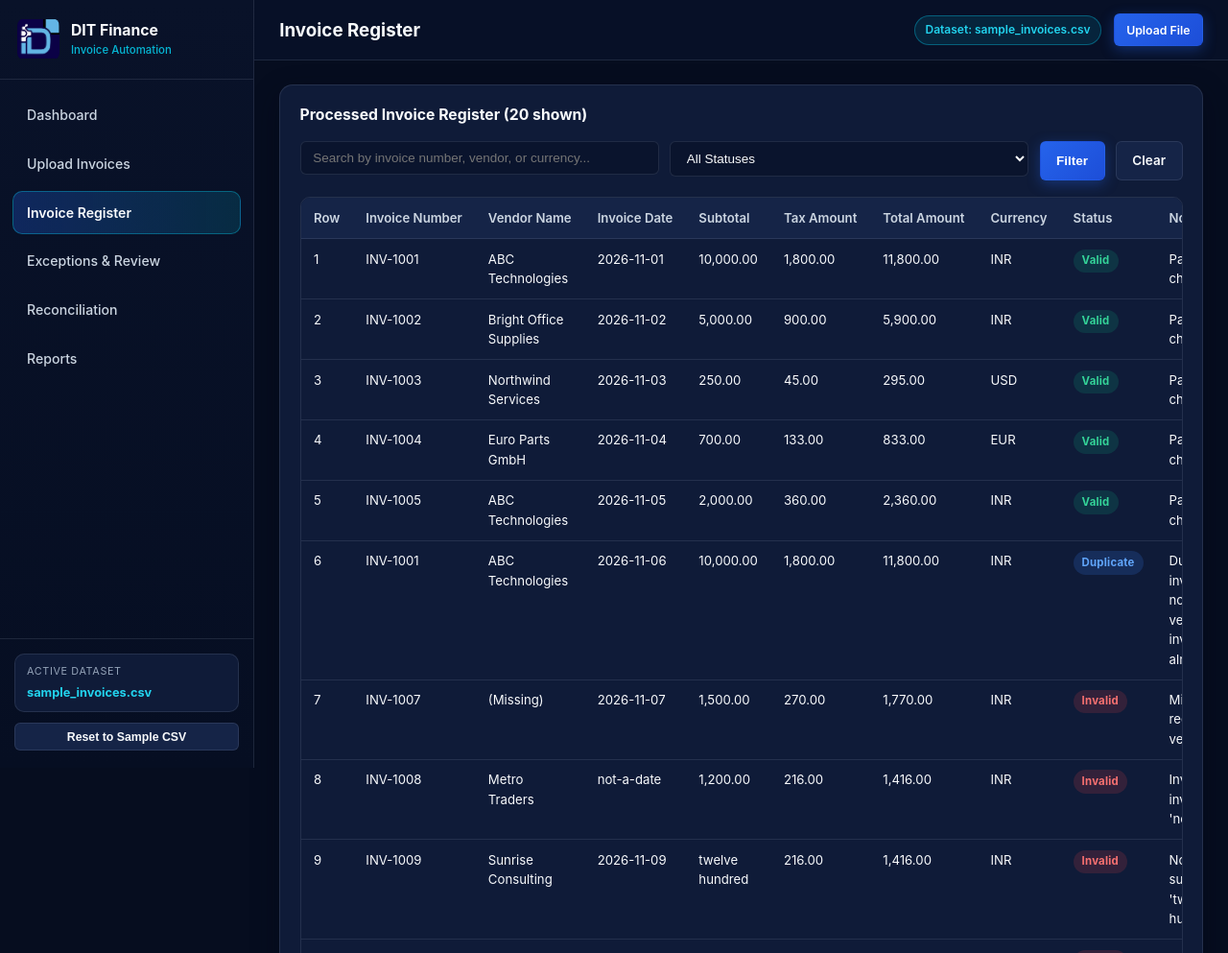
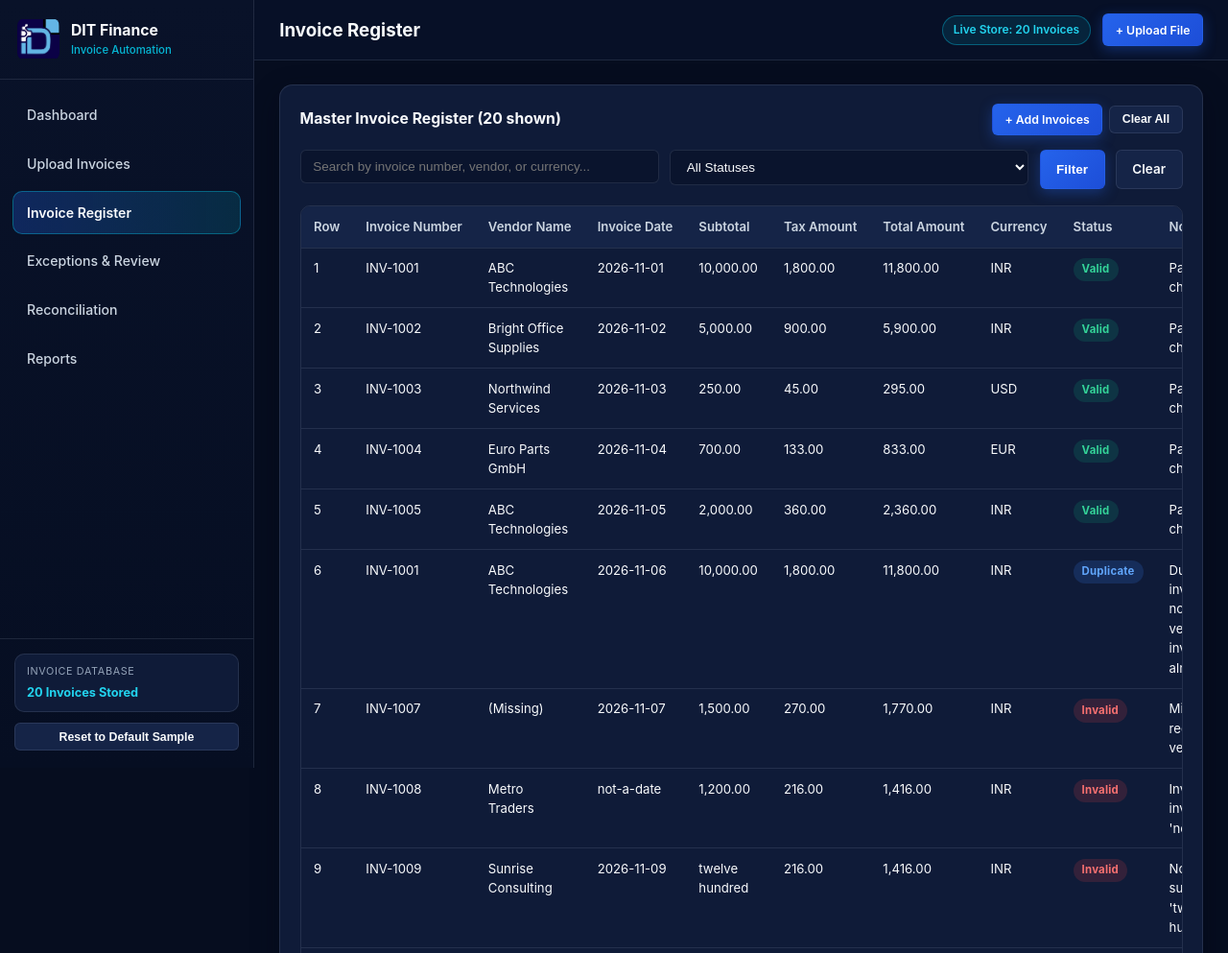
Before and after one commit to novena290508-art/DIT_Invoice_Processing_Automation, a Flask app: page /invoices in a window 1280 px wide. Shown: the top 993 px of the page at 96% size. Run offline with Flask 3, Linux system fonts and the light colour scheme.

Commit message:
Transform to cumulative master invoice store with append mode, per-row delete actions, and clear/reset controls

```diff
--- a/src/main.py
+++ b/src/main.py
@@ -25,6 +25,7 @@ from src.report_generator import generate_all_reports
 PROJECT_ROOT = Path(__file__).resolve().parent.parent
 SAMPLE_DATA_PATH = PROJECT_ROOT / "data" / "sample" / "sample_invoices.csv"
 UPLOAD_FOLDER = PROJECT_ROOT / "data" / "input"
+MASTER_STORE_PATH = UPLOAD_FOLDER / "master_invoice_register.csv"
 ALLOWED_EXTENSIONS = {".csv", ".xlsx"}
 
 SAFE_DATA_LOAD_ERROR = (
@@ -53,15 +54,26 @@ app.config["SECRET_KEY"] = (
 )
 app.config["MAX_CONTENT_LENGTH"] = 16 * 1024 * 1024
 
-# NOTE: Global APP_STATE is intended strictly for a single-user local demonstration
-# and is not designed for simultaneous multi-user production sessions.
 APP_STATE: Dict[str, Any] = {
-    "active_file": SAMPLE_DATA_PATH,
-    "active_filename": SAMPLE_DATA_PATH.name,
     "cached_path": None,
     "cached_mtime": None,
     "cached_data": None,
 }
+
+
+def _ensure_master_store() -> Path:
+    UPLOAD_FOLDER.mkdir(parents=True, exist_ok=True)
+    if not MASTER_STORE_PATH.exists():
+        if SAMPLE_DATA_PATH.exists():
+            import shutil
+            shutil.copyfile(SAMPLE_DATA_PATH, MASTER_STORE_PATH)
+        else:
+            import pandas as pd
+            pd.DataFrame(columns=[
+                "invoice_number", "vendor_name", "invoice_date",
+                "subtotal", "tax_amount", "total_amount", "currency"
+            ]).to_csv(MASTER_STORE_PATH, index=False)
+    return MASTER_STORE_PATH
 
 
 def _is_allowed_file(filename: str) -> bool:
@@ -69,12 +81,7 @@ def _is_allowed_file(filename: str) -> bool:
 
 
 def _get_processed_data() -> Dict[str, Any]:
-    active_path = Path(APP_STATE["active_file"])
-    if not active_path.exists():
-        active_path = SAMPLE_DATA_PATH
-        APP_STATE["active_file"] = SAMPLE_DATA_PATH
-        APP_STATE["active_filename"] = SAMPLE_DATA_PATH.name
-
+    active_path = _ensure_master_store()
     mtime = active_path.stat().st_mtime
     if (
         APP_STATE["cached_data"] is not None
@@ -83,16 +90,35 @@ def _get_processed_data() -> Dict[str, Any]:
     ):
         return APP_STATE["cached_data"]
 
-    df = read_invoice_file(active_path)
+    try:
+        df = read_invoice_file(active_path)
+    except Exception as exc:
+        logger.warning("Could not read master store (%s), reinitializing: %s", active_path, exc)
+        import pandas as pd
+        df = pd.DataFrame(columns=[
+            "invoice_number", "vendor_name", "invoice_date",
+            "subtotal", "tax_amount", "total_amount", "currency"
+        ])
+
     processed = process_invoices(df)
     report_paths = generate_all_reports(processed)
     processed["report_paths"] = report_paths
-    processed["active_filename"] = APP_STATE["active_filename"]
+    processed["active_filename"] = "Master Invoice Database"
 
     APP_STATE["cached_path"] = str(active_path)
     APP_STATE["cached_mtime"] = mtime
     APP_STATE["cached_data"] = processed
     return processed
+
+
+@app.context_processor
+def inject_global_data():
+    try:
+        data = _get_processed_data()
+        count = data["summary"].get("total_invoices", 0)
+    except Exception:
+        count = 0
+    return {"global_invoice_count": count}
 
 
 @app.route("/")
@@ -155,11 +181,39 @@ def upload():
 
         try:
             uploaded.save(saved_path)
-            df = read_invoice_file(saved_path)
-            processed = process_invoices(df)
-            report_paths = generate_all_reports(processed)
-            processed["report_paths"] = report_paths
-            processed["active_filename"] = safe_name
+            new_df = read_invoice_file(saved_path)
+            master_path = _ensure_master_store()
+
+            try:
+                import pandas as pd
+                existing_df = read_invoice_file(master_path)
+            except Exception:
+                import pandas as pd
+                existing_df = pd.DataFrame(columns=[
+                    "invoice_number", "vendor_name", "invoice_date",
+                    "subtotal", "tax_amount", "total_amount", "currency"
+                ])
+
+            upload_mode = request.form.get("upload_mode", "append").strip().lower()
+            if upload_mode == "replace":
+                combined_df = new_df.copy()
+            else:
+                combined_df = pd.concat([existing_df, new_df], ignore_index=True)
+
+            combined_df.to_csv(master_path, index=False)
+            APP_STATE["cached_data"] = None
+            APP_STATE["cached_mtime"] = None
+            _get_processed_data()
+
+            if upload_mode == "replace":
+                flash(f"Replaced database with {len(new_df)} invoice(s) from '{safe_name}'.", "success")
+            else:
+                flash(
+                    f"Successfully added {len(new_df)} invoice(s) from '{safe_name}'. Total invoices stored: {len(combined_df)}.",
+                    "success",
+                )
+            logger.info("Updated master invoice dataset with %d rows from %s (mode=%s). Total=%d", len(new_df), safe_name, upload_mode, len(combined_df))
+            return redirect(url_for("invoices"))
         except (FileNotFoundError, DataReaderError) as exc:
             saved_path.unlink(missing_ok=True)
             logger.warning("Rejected uploaded file (%s): %s", safe_name, exc)
@@ -171,17 +225,7 @@ def upload():
             flash(SAFE_UNEXPECTED_ERROR, "error")
             return redirect(url_for("upload"))
 
-        APP_STATE["active_file"] = saved_path
-        APP_STATE["active_filename"] = safe_name
-        APP_STATE["cached_path"] = str(saved_path)
-        APP_STATE["cached_mtime"] = saved_path.stat().st_mtime
-        APP_STATE["cached_data"] = processed
-
-        logger.info("Activated uploaded invoice dataset: %s", saved_path.name)
-        flash(f"Successfully uploaded and processed '{safe_name}'.", "success")
-        return redirect(url_for("dashboard"))
-
-    return render_template("upload.html", active_filename=APP_STATE["active_filename"])
+    return render_template("upload.html", active_filename="Master Invoice Database")
 
 
 @app.route("/invoices")
@@ -222,6 +266,52 @@ def invoices():
         status_filter=status_filter,
         active_filename=data["active_filename"],
     )
+
+
+@app.route("/invoices/delete/<int:row_number>", methods=["POST"])
+def delete_invoice(row_number: int):
+    try:
+        master_path = _ensure_master_store()
+        df = read_invoice_file(master_path)
+        row_idx = row_number - 1
+        if 0 <= row_idx < len(df):
+            inv_num = str(df.iloc[row_idx].get("invoice_number", "")).strip() or f"Row {row_number}"
+            df = df.drop(df.index[row_idx]).reset_index(drop=True)
+            df.to_csv(master_path, index=False)
+            APP_STATE["cached_data"] = None
+            APP_STATE["cached_mtime"] = None
+            _get_processed_data()
+            flash(f"Invoice '{inv_num}' (Row #{row_number}) has been deleted.", "success")
+        else:
+            flash(f"Invoice at row #{row_number} not found.", "error")
+    except Exception as exc:
+        logger.exception("Error deleting invoice at row %d: %s", row_number, exc)
+        flash("Failed to delete invoice.", "error")
+
+    referrer = request.referrer
+    if referrer and any(k in referrer for k in ("invoices", "exceptions", "dashboard")):
+        return redirect(referrer)
+    return redirect(url_for("invoices"))
+
+
+@app.route("/invoices/clear-all", methods=["POST"])
+def clear_all_invoices():
+    try:
+        master_path = _ensure_master_store()
+        import pandas as pd
+        empty_df = pd.DataFrame(columns=[
+            "invoice_number", "vendor_name", "invoice_date",
+            "subtotal", "tax_amount", "total_amount", "currency"
+        ])
+        empty_df.to_csv(master_path, index=False)
+        APP_STATE["cached_data"] = None
+        APP_STATE["cached_mtime"] = None
+        _get_processed_data()
+        flash("All invoices have been cleared from the database.", "info")
+    except Exception as exc:
+        logger.exception("Error clearing all invoices: %s", exc)
+        flash("Failed to clear invoices.", "error")
+    return redirect(url_for("invoices"))
 
 
 @app.route("/exceptions")
@@ -326,12 +416,17 @@ def api_dashboard_data():
 
 @app.route("/reset-sample", methods=["POST"])
 def reset_sample():
-    APP_STATE["active_file"] = SAMPLE_DATA_PATH
-    APP_STATE["active_filename"] = SAMPLE_DATA_PATH.name
-    APP_STATE["cached_path"] = None
-    APP_STATE["cached_mtime"] = None
-    APP_STATE["cached_data"] = None
-    flash("Reset active dataset to sample_invoices.csv.", "info")
+    try:
+        master_path = _ensure_master_store()
+        import shutil
+        shutil.copyfile(SAMPLE_DATA_PATH, master_path)
+        APP_STATE["cached_data"] = None
+        APP_STATE["cached_mtime"] = None
+        _get_processed_data()
+        flash("Reset invoice database to default sample dataset.", "info")
+    except Exception as exc:
+        logger.exception("Error resetting to sample dataset: %s", exc)
+        flash("Failed to reset dataset.", "error")
     return redirect(url_for("dashboard"))
 
 
--- a/static/css/style.css
+++ b/static/css/style.css
@@ -112,6 +112,10 @@ code {
 .btn-secondary { background: var(--bg-surface-elevated); color: var(--text-primary); border-color: var(--border-subtle); }
 .btn-secondary:hover { border-color: var(--border-accent); background: #1b2d56; }
 .btn-sm { padding: 0.42rem 0.82rem; font-size: 0.82rem; }
+.btn-xs { padding: 0.22rem 0.55rem; font-size: 0.76rem; border-radius: var(--radius-sm); font-weight: 600; }
+.btn-danger { background: rgba(239, 68, 68, 0.16); color: #fca5a5; border: 1px solid rgba(239, 68, 68, 0.45); }
+.btn-danger:hover { background: #ef4444; color: #ffffff; border-color: #ef4444; box-shadow: 0 2px 8px rgba(239, 68, 68, 0.35); }
+.action-cell { text-align: center; white-space: nowrap; }
 .btn-block { width: 100%; }
 .flash-container { display: flex; flex-direction: column; gap: 0.65rem; }
 .alert { padding: 0.85rem 1.05rem; border-radius: var(--radius-md); border: 1px solid var(--border-subtle); font-size: 0.92rem; font-weight: 500; }
--- a/templates/base.html
+++ b/templates/base.html
@@ -42,11 +42,11 @@
 
             <div class="sidebar-footer">
                 <div class="dataset-pill">
-                    <span class="pill-label">Active Dataset</span>
-                    <strong class="pill-value">{{ active_filename|default('sample_invoices.csv') }}</strong>
+                    <span class="pill-label">Invoice Database</span>
+                    <strong class="pill-value">{{ global_invoice_count }} Invoices Stored</strong>
                 </div>
                 <form action="{{ url_for('reset_sample') }}" method="POST" class="reset-form">
-                    <button type="submit" class="btn btn-secondary btn-sm btn-block">Reset to Sample CSV</button>
+                    <button type="submit" class="btn btn-secondary btn-sm btn-block">Reset to Default Sample</button>
                 </form>
             </div>
         </aside>
@@ -58,8 +58,8 @@
                     <h1 class="page-heading">{% block page_title %}DIT – Invoice Processing Automation{% endblock %}</h1>
                 </div>
                 <div class="topbar-right">
-                    <span class="env-badge">Dataset: {{ active_filename|default('sample_invoices.csv') }}</span>
-                    <a href="{{ url_for('upload') }}" class="btn btn-primary btn-sm">Upload File</a>
+                    <span class="env-badge">Live Store: {{ global_invoice_count }} Invoices</span>
+                    <a href="{{ url_for('upload') }}" class="btn btn-primary btn-sm">+ Upload File</a>
                 </div>
             </header>
 
--- a/templates/exceptions.html
+++ b/templates/exceptions.html
@@ -45,6 +45,7 @@
                     <th>Status</th>
                     <th>Category</th>
                     <th>Exception Reason</th>
+                    <th>Action</th>
                 </tr>
             </thead>
             <tbody>
@@ -61,6 +62,11 @@
                     <td><span class="status-badge status-{{ exc.status|lower }}">{{ exc.status }}</span></td>
                     <td>{{ exc.category }}</td>
                     <td>{{ exc.reason }}</td>
+                    <td class="action-cell">
+                        <form action="{{ url_for('delete_invoice', row_number=exc.row_number) }}" method="POST" style="display:inline;" onsubmit="return confirm('Delete flagged invoice {{ exc.invoice_number }}?');">
+                            <button type="submit" class="btn btn-danger btn-xs">Delete</button>
+                        </form>
+                    </td>
                 </tr>
                 {% endfor %}
             </tbody>
--- a/templates/invoices.html
+++ b/templates/invoices.html
@@ -6,7 +6,15 @@
 {% block content %}
 <section class="panel">
     <div class="panel-header">
-        <h2>Processed Invoice Register ({{ invoices|length }} shown)</h2>
+        <h2>Master Invoice Register ({{ invoices|length }} shown)</h2>
+        <div class="panel-header-actions" style="display: flex; gap: 0.5rem; align-items: center;">
+            <a href="{{ url_for('upload') }}" class="btn btn-primary btn-sm">+ Add Invoices</a>
+            {% if invoices %}
+            <form action="{{ url_for('clear_all_invoices') }}" method="POST" style="display:inline;" onsubmit="return confirm('WARNING: Are you sure you want to clear ALL invoices from the database?');">
+                <button type="submit" class="btn btn-secondary btn-sm">Clear All</button>
+            </form>
+            {% endif %}
+        </div>
     </div>
 
     <form action="{{ url_for('invoices') }}" method="GET" class="filter-bar">
@@ -43,6 +51,7 @@
                     <th>Currency</th>
                     <th>Status</th>
                     <th>Notes</th>
+                    <th>Actions</th>
                 </tr>
             </thead>
             <tbody>
@@ -58,6 +67,11 @@
                     <td>{{ inv.currency }}</td>
                     <td><span class="status-badge status-{{ inv.status|lower }}">{{ inv.status }}</span></td>
                     <td>{{ inv.reason }}</td>
+                    <td class="action-cell">
+                        <form action="{{ url_for('delete_invoice', row_number=inv.row_number) }}" method="POST" style="display:inline;" onsubmit="return confirm('Are you sure you want to delete invoice {{ inv.invoice_number or inv.row_number }}?');">
+                            <button type="submit" class="btn btn-danger btn-xs">Delete</button>
+                        </form>
+                    </td>
                 </tr>
                 {% endfor %}
             </tbody>
```
Also changed, not shown: templates/upload.html (+14 -0 lines).
